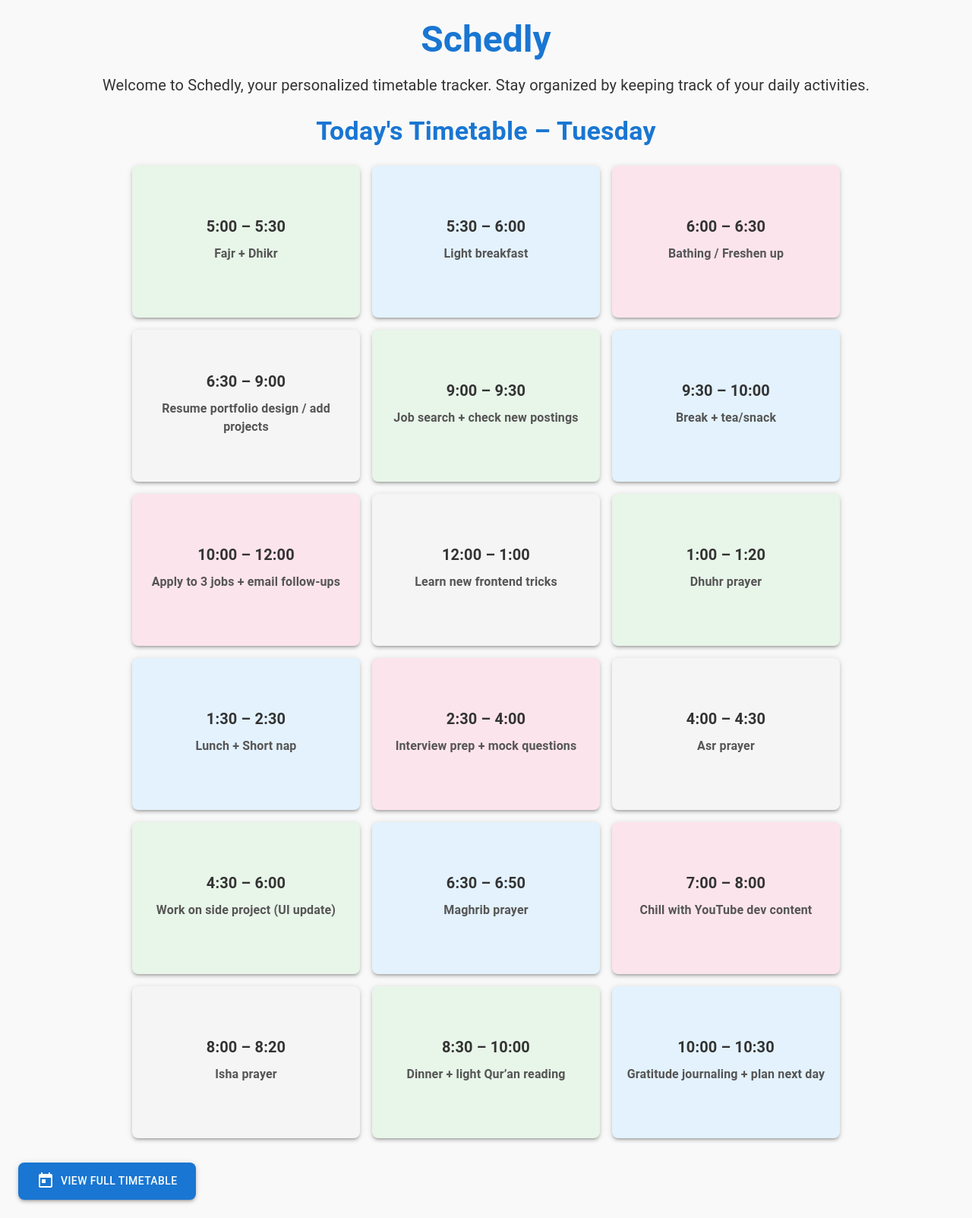
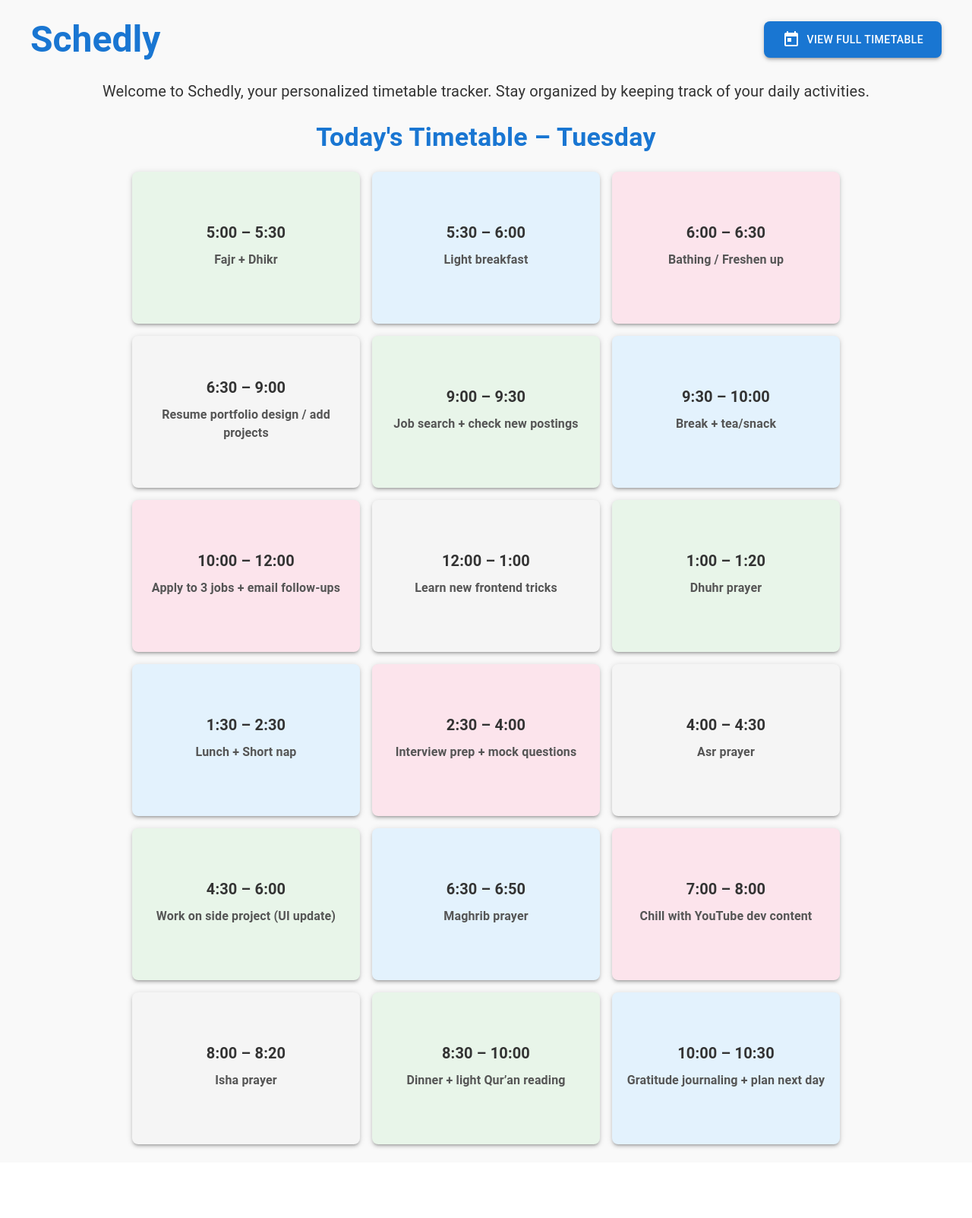
Before and after one commit to muhamedshijas/Schedly, a React (Create React App) app: page / in a window 1280 px wide. Shown: the whole page at 76% size. After the commit the page ends 1530 px from the top, so only its background shows below. Built offline with nearby package versions, Linux system fonts and the light colour scheme.

Commit message:
pdf downloading bug fixes

```diff
--- a/public/index.html
+++ b/public/index.html
@@ -24,7 +24,7 @@
       work correctly both with client-side routing and a non-root public URL.
       Learn how to configure a non-root public URL by running `npm run build`.
     -->
-    <title>React App</title>
+    <title>Schedly</title>
   </head>
   <body>
     <noscript>You need to enable JavaScript to run this app.</noscript>
--- a/src/components/TimeTable.jsx
+++ b/src/components/TimeTable.jsx
@@ -15,6 +15,7 @@ import {
   Card,
   CardContent,
   Grid,
+  Box,
 } from "@mui/material";
 import { Download, Today, Close } from "@mui/icons-material";
 import timetabledata from "../data/timetabledata";
@@ -29,15 +30,27 @@ export default function Timetable() {
     doc.text(`Weekly Timetable`, 14, 16);
 
     let y = 30;
+    const lineHeight = 6;
+    const pageHeight = doc.internal.pageSize.height;
+
     Object.entries(timetabledata).forEach(([day, items]) => {
+      if (y + 10 > pageHeight - 20) {
+        doc.addPage();
+        y = 20;
+      }
+
       doc.setFontSize(14);
       doc.text(day, 14, y);
       y += 10;
 
       doc.setFontSize(12);
       items.forEach((item) => {
+        if (y + lineHeight > pageHeight - 20) {
+          doc.addPage();
+          y = 20;
+        }
         doc.text(`- ${item.time}: ${item.activity}`, 14, y);
-        y += 6;
+        y += lineHeight;
       });
 
       y += 10;
@@ -47,21 +60,88 @@ export default function Timetable() {
   };
 
   return (
-    <div style={{ padding: 24, backgroundColor: "#f9f9f9", minHeight: "100vh" }}>
-      <Typography variant="h3" sx={{ fontWeight: 700, color: "#1976d2", textAlign: "center", mb: 2 }}>
+    <div
+      style={{
+        padding: 24,
+        backgroundColor: "#f9f9f9",
+        minHeight: "100vh",
+      }}
+    >
+      {/* Header Section */}
+      <Box
+        sx={{
+          display: "flex",
+          justifyContent: "space-between",
+          alignItems: "center",
+          mb: 3,
+          px: 2,
+          flexWrap: "wrap",
+        }}
+      >
+        <Typography
+          variant="h3"
+          sx={{
+            fontWeight: 700,
+            color: "#1976d2",
+            mr: 2,
+          }}
+        >
           Schedly
         </Typography>
 
-      <Typography variant="h6" sx={{ fontWeight: 400, color: "#333", textAlign: "center", mb: 3 }}>
-        Welcome to Schedly, your personalized timetable tracker. Stay organized by keeping track of your daily activities.
+        <Button
+          variant="contained"
+          color="primary"
+          onClick={() => setShowModal(true)}
+          sx={{
+            display: "flex",
+            alignItems: "center",
+            gap: 1,
+            backgroundColor: "#1976d2",
+            "&:hover": { backgroundColor: "#1565c0" },
+            px: 3,
+            py: 1.5,
+            borderRadius: 2,
+            boxShadow: 3,
+            mt: { xs: 2, sm: 0 },
+          }}
+        >
+          <Today />
+          View Full Timetable
+        </Button>
+      </Box>
+
+      {/* Subheading */}
+      <Typography
+        variant="h6"
+        sx={{
+          fontWeight: 400,
+          color: "#333",
+          textAlign: "center",
+          mb: 3,
+        }}
+      >
+        Welcome to Schedly, your personalized timetable tracker. Stay organized
+        by keeping track of your daily activities.
       </Typography>
 
-      <Typography variant="h4" gutterBottom sx={{ fontWeight: 700, color: "#1976d2", textAlign: "center", mb: 3 }}>
+      {/* Today's Timetable Section */}
+      <Typography
+        variant="h4"
+        gutterBottom
+        sx={{
+          fontWeight: 700,
+          color: "#1976d2",
+          textAlign: "center",
+          mb: 3,
+        }}
+      >
         Today's Timetable – {today}
       </Typography>
 
       <Grid container spacing={2} justifyContent="center">
-        {timetabledata[today]?.map((item, index) => (
+        {timetabledata[today]?.length > 0 ? (
+          timetabledata[today].map((item, index) => (
             <Grid item key={index}>
               <Card
                 sx={{
@@ -88,7 +168,15 @@ export default function Timetable() {
                 }}
               >
                 <CardContent sx={{ p: 2 }}>
-                <Typography variant="h6" sx={{ fontWeight: 700, color: "#333", textAlign: "center", mb: 1 }}>
+                  <Typography
+                    variant="h6"
+                    sx={{
+                      fontWeight: 700,
+                      color: "#333",
+                      textAlign: "center",
+                      mb: 1,
+                    }}
+                  >
                     {item.time}
                   </Typography>
                   <Typography
@@ -105,7 +193,8 @@ export default function Timetable() {
                 </CardContent>
               </Card>
             </Grid>
-        )) || (
+          ))
+        ) : (
           <Grid item xs={12}>
             <Card
               sx={{
@@ -135,33 +224,24 @@ export default function Timetable() {
         )}
       </Grid>
 
-      <Button
-        variant="contained"
-        color="primary"
-        onClick={() => setShowModal(true)}
-        sx={{
-          mt: 4,
-          display: "flex",
-          alignItems: "center",
-          gap: 1,
-          backgroundColor: "#1976d2",
-          "&:hover": { backgroundColor: "#1565c0" },
-          px: 3,
-          py: 1.5,
-          borderRadius: 2,
-          boxShadow: 3,
-        }}
+      {/* Full Timetable Dialog */}
+      <Dialog
+        open={showModal}
+        onClose={() => setShowModal(false)}
+        fullWidth
+        maxWidth="md"
       >
-        <Today />
-        View Full Timetable
-      </Button>
-
-      <Dialog open={showModal} onClose={() => setShowModal(false)} fullWidth maxWidth="md">
-        <DialogTitle sx={{ fontWeight: 600 }}>Full Weekly Timetable</DialogTitle>
+        <DialogTitle sx={{ fontWeight: 600 }}>
+          Full Weekly Timetable
+        </DialogTitle>
         <DialogContent dividers>
           {Object.entries(timetabledata).map(([day, items]) => (
             <div key={day} style={{ marginBottom: 16 }}>
-              <Typography variant="h6" color="primary" sx={{ fontWeight: 600, mb: 1 }}>
+              <Typography
+                variant="h6"
+                color="primary"
+                sx={{ fontWeight: 600, mb: 1 }}
+              >
                 {day}
               </Typography>
               <List dense>
@@ -182,7 +262,12 @@ export default function Timetable() {
           ))}
         </DialogContent>
         <DialogActions>
-          <Button onClick={() => setShowModal(false)} color="secondary" variant="outlined" sx={{ fontWeight: 500 }}>
+          <Button
+            onClick={() => setShowModal(false)}
+            color="secondary"
+            variant="outlined"
+            sx={{ fontWeight: 500 }}
+          >
             <Close />
             Close
           </Button>
```
Lines whose indentation alone changed are shown as unchanged.
